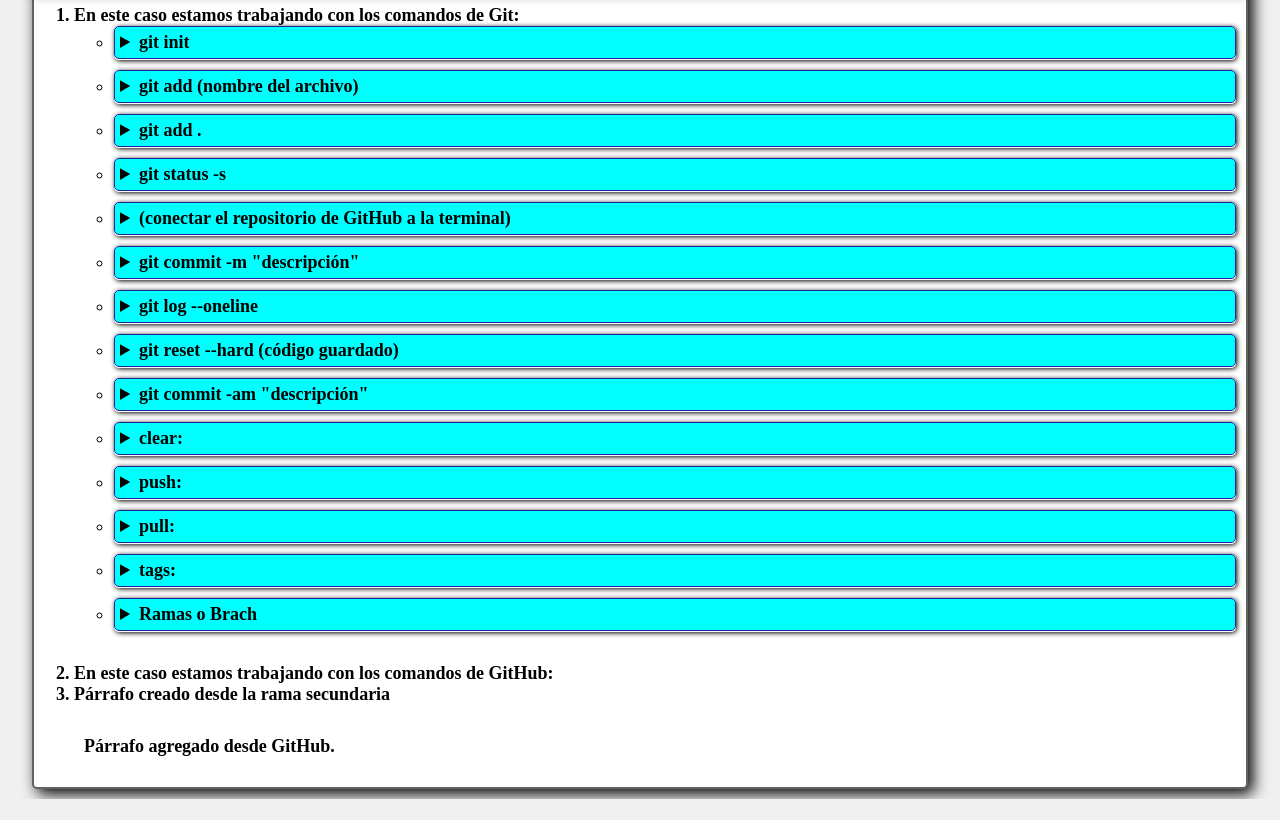
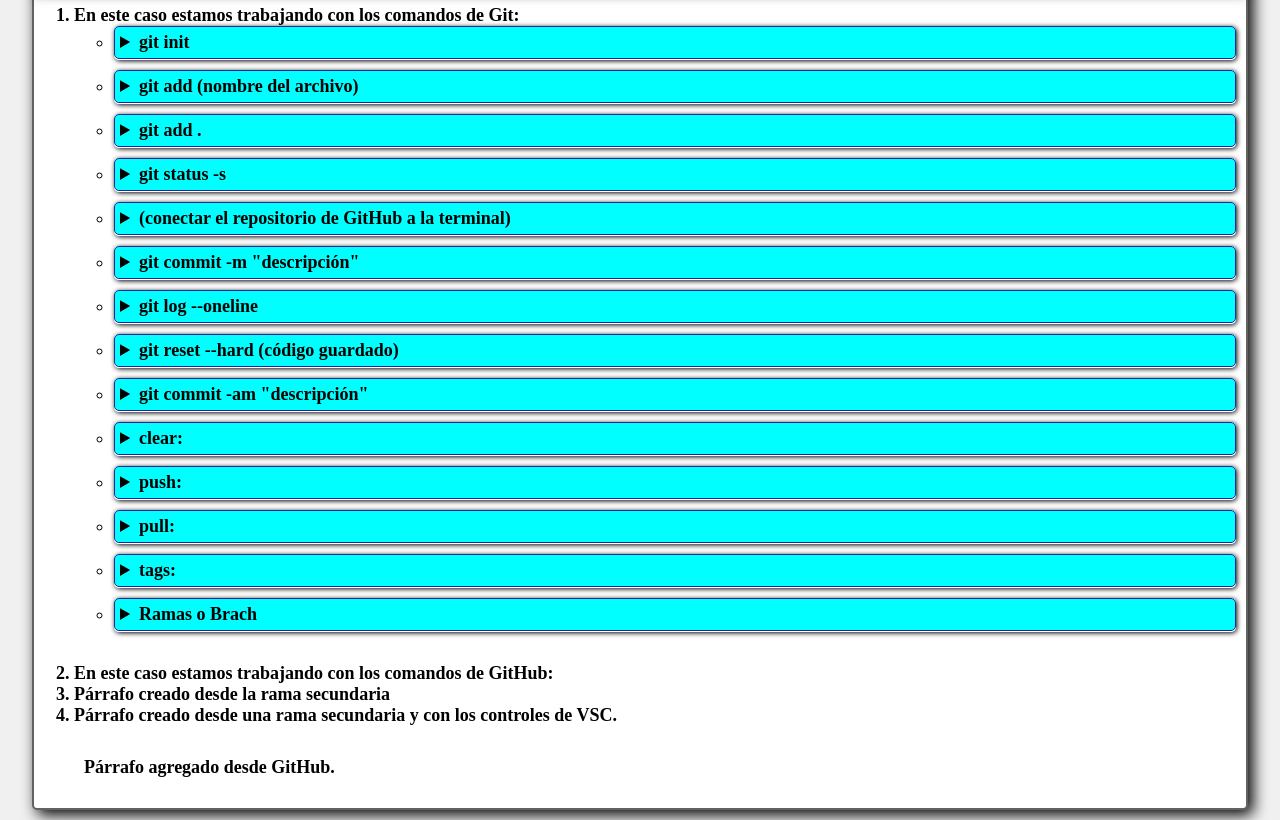
Before and after one commit to Todointerconectado/Aprende-Comandos-Git-y-GitHub, a plain HTML site: page index.html in a window 1280 px wide. Shown: the part 171-991 px from the top of the page. Before the commit the page ends 970 px from the top, so only its background shows below. Drawn offline with Linux system fonts and the light colour scheme; files whose address does not match are found by name.

Commit message:
Rama diseño 2

```diff
--- a/index.html
+++ b/index.html
@@ -172,6 +172,7 @@
             </li><br>
             <li> En este caso estamos trabajando con los comandos de GitHub:</li>
             <li> Párrafo creado desde la rama secundaria </li>
+            <li> Párrafo creado desde una rama secundaria y con los controles de VSC. </li>
         </ol><br>
         <p>Párrafo agregado desde GitHub.</p>
     </main>
```
